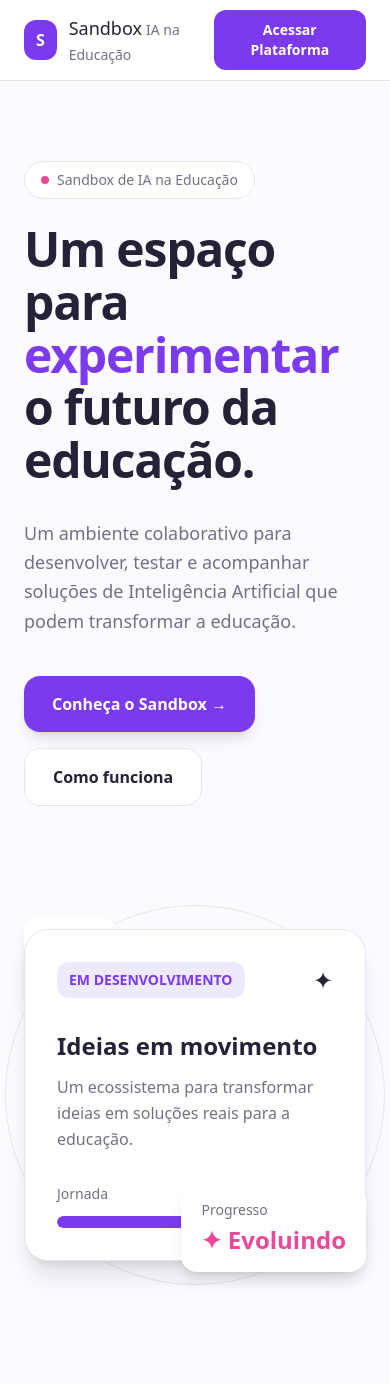
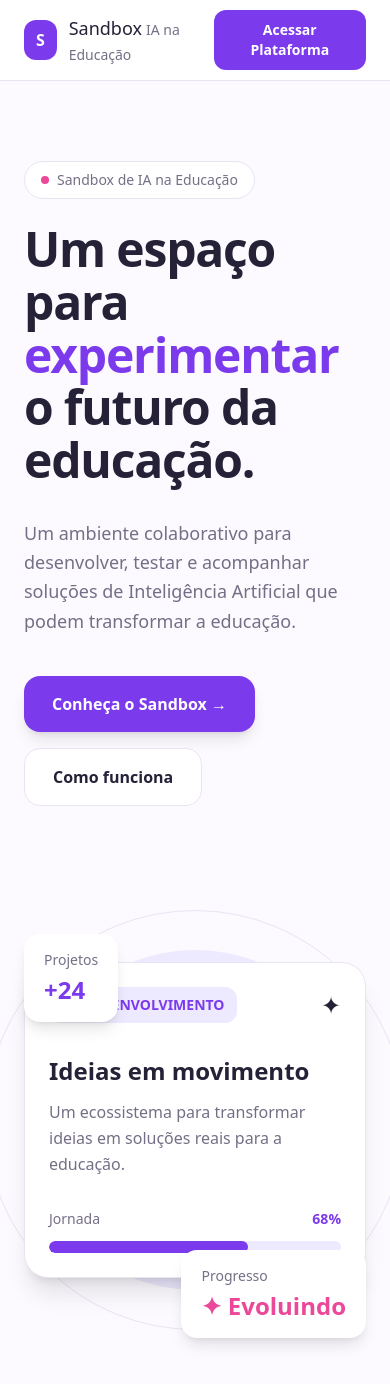
Before and after one commit to beatnees/sandbox, a Next.js app: page /sandbox/ in a window 390 px wide. Shown: the top 1384 px of the page. Built offline with nearby package versions, Linux system fonts and the light colour scheme.

Commit message:
atualiza header e hero

```diff
--- a/app/page.tsx
+++ b/app/page.tsx
@@ -5,7 +5,7 @@ export default function Home() {
     <>
       <Header />
 
-      <main className="overflow-hidden bg-(--background)">
+      <main className="bg-(--background)">
         {/* HERO */}
         <section className="relative min-h-[calc(100vh-80px)] px-6 py-20">
           {/* Fundo decorativo */}
@@ -46,15 +46,15 @@ export default function Home() {
             </div>
 
             {/* ELEMENTO VISUAL */}
-            <div className="relative flex min-h-112.5 items-center justify-center">
+            <div className="relative flex min-h-125 items-center justify-center py-12 md:min-h-125 md:py-0">
               {/* círculo externo */}
-              <div className="absolute h-95 w-95 rounded-full border border-(--border)" />
+              <div className="absolute left-1/2 top-1/2 h-105 w-105 -translate-x-1/2 -translate-y-1/2 rounded-full border border-(--border)" />
 
               {/* círculo interno */}
-              <div className="absolute h-70 w-70 rounded-full bg-(--primary-light)" />
+              <div className="absolute left-1/2 top-1/2 h-85 w-85 -translate-x-1/2 -translate-y-1/2 rounded-full bg-(--primary-light)" />
 
-              {/* Card principal */}
-              <div className="relative z-10 w-full max-w-sm rounded-3xl border border-(--border) bg-(--surface) p-8 shadow-xl">
+              {/* card principal */}
+              <div className="relative z-10 w-full max-w-sm rounded-3xl border border-(--border) bg-(--surface) p-6 shadow-xl md:p-8">
                 <div className="flex items-center justify-between">
                   <span className="rounded-xl bg-(--primary-light) px-3 py-2 text-sm font-semibold text-(--primary)">
                     EM DESENVOLVIMENTO
@@ -72,7 +72,7 @@ export default function Home() {
                   a educação.
                 </p>
 
-                {/* Barra */}
+                {/* barra */}
                 <div className="mt-8">
                   <div className="mb-3 flex justify-between text-sm">
                     <span className="text-(--muted)">Jornada</span>
@@ -86,8 +86,8 @@ export default function Home() {
                 </div>
               </div>
 
-              {/* Elementos flutuantes */}
-              <div className="absolute left-0 top-12 rounded-2xl bg-(--surface) px-5 py-4 shadow-lg">
+              {/* projetos */}
+              <div className="absolute left-0 top-16 z-20 rounded-2xl bg-(--surface) px-5 py-4 shadow-lg">
                 <div className="text-sm text-(--muted)">Projetos</div>
 
                 <div className="mt-1 text-2xl font-bold text-(--primary)">
@@ -95,7 +95,8 @@ export default function Home() {
                 </div>
               </div>
 
-              <div className="absolute bottom-12 z-20 right-0 rounded-2xl bg-(--surface) px-5 py-4 shadow-lg">
+              {/* progresso */}
+              <div className="absolute bottom-8 right-0 z-20 rounded-2xl bg-(--surface) px-5 py-4 shadow-lg">
                 <div className="text-sm text-(--muted)">Progresso</div>
 
                 <div className="mt-1 text-2xl font-bold text-(--secondary)">
--- a/components/layout/Header.tsx
+++ b/components/layout/Header.tsx
@@ -1,6 +1,6 @@
 export default function Header() {
   return (
-    <header className="w-full border-b border-(--border) bg-(--surface)">
+    <header className="sticky top-0 z-50 w-full border-b border-(--border) bg-(--surface)">
       <div className="mx-auto flex h-20 max-w-7xl items-center justify-between px-6">
         {/* Logo */}
         <a href="/sandbox" className="flex items-center gap-3">
```
